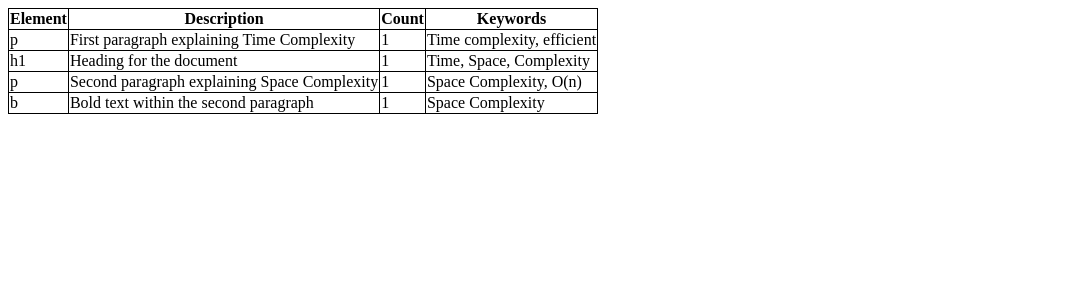
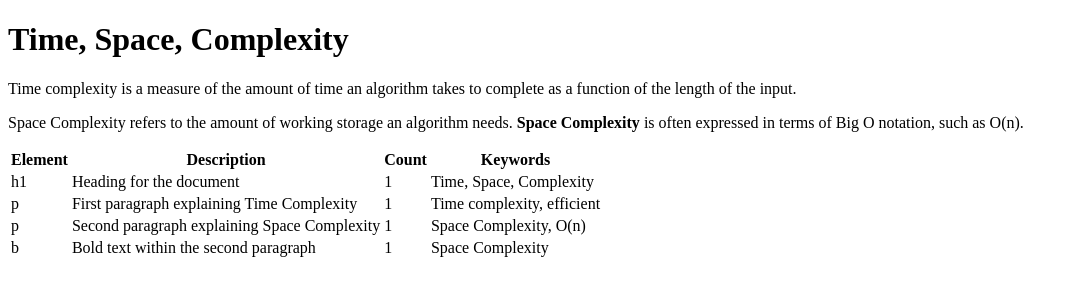
Before and after one commit to acciojob/time-and-space-complexity-amansingh773, a website: page main.html in a window 1280 px wide. Shown: the whole page, without its empty margins (0-1078 px from the left). Drawn offline with Linux system fonts and the light colour scheme.

Commit message:
created a submission

```diff
--- a/main.html
+++ b/main.html
@@ -1,12 +1,13 @@
 <!DOCTYPE html>
-
 <html>
-
 <head>
 	<link rel="stylesheet" href="styles.css">
 </head>
+<body>
+	<h1>Time, Space, Complexity</h1>
+	<p>Time complexity is a measure of the amount of time an algorithm takes to complete as a function of the length of the input.</p>
+	<p>Space Complexity refers to the amount of working storage an algorithm needs. <b>Space Complexity</b> is often expressed in terms of Big O notation, such as O(n).</p>
 
-<body>
 	<table>
 		<tr>
 			<th>Element</th>
@@ -15,16 +16,16 @@
 			<th>Keywords</th>
 		</tr>
 		<tr>
+			<td>h1</td>
+			<td>Heading for the document</td>
+			<td>1</td>
+			<td>Time, Space, Complexity</td>
+		</tr>
+		<tr>
 			<td>p</td>
 			<td>First paragraph explaining Time Complexity</td>
 			<td>1</td>
 			<td>Time complexity, efficient</td>
-          </tr>
-          <tr>
-               <td>h1</td>
-               <td>Heading for the document</td>
-               <td>1</td>
-               <td>Time, Space, Complexity</td>
 		</tr>
 		<tr>
 			<td>p</td>
@@ -38,11 +39,7 @@
 			<td>1</td>
 			<td>Space Complexity</td>
 		</tr>
-
 	</table>
-    <script type="text/javascript" src="./script.js">
-</script>
-
+	<script type="text/javascript" src="./script.js"></script>
 </body>
-
 </html>
--- a/styles.css
+++ b/styles.css
@@ -1,5 +1 @@
 /*  your css code here. If applicable */
-table,th,td{
-     border: 1px solid black;
-     border-collapse:collapse;
-}
```
Lines whose indentation alone changed are shown as unchanged.
